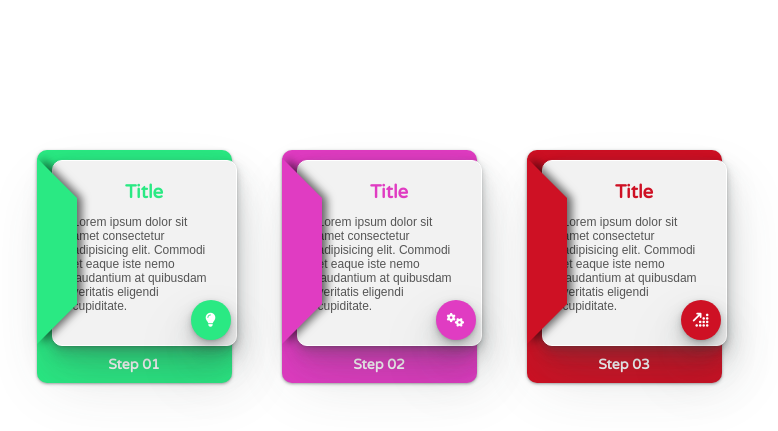
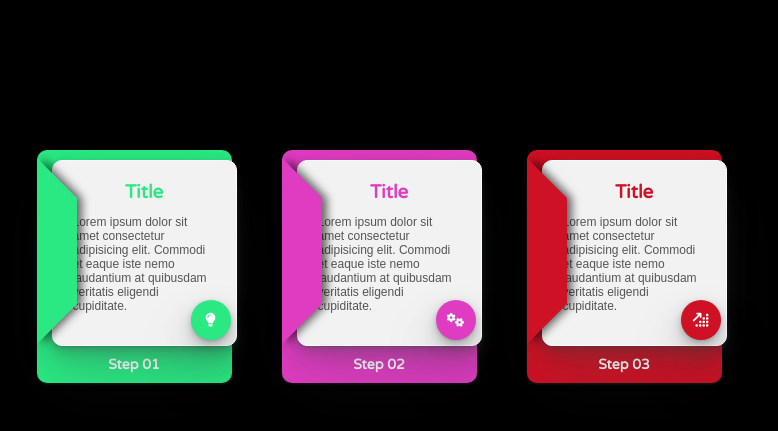
Before and after one commit to Sebas333231/prueba_ubuntu, a Django app: page / in a window 1280 px wide. Shown: the top 431 px of the page, without its empty margins (261-1039 px from the left). Run offline with Django 4.2, Linux system fonts and the light colour scheme.

Commit message:
Update index.html

```diff
--- a/prueba/example/templates/index.html
+++ b/prueba/example/templates/index.html
@@ -62,6 +62,8 @@
     @import url("https://fonts.googleapis.com/css2?family=Varela+Round");
 @import url("https://use.fontawesome.com/releases/v6.5.1/css/all.css");
 
+body{
+    background-color: black;
 h1{
     color: #119630;
 }
```
